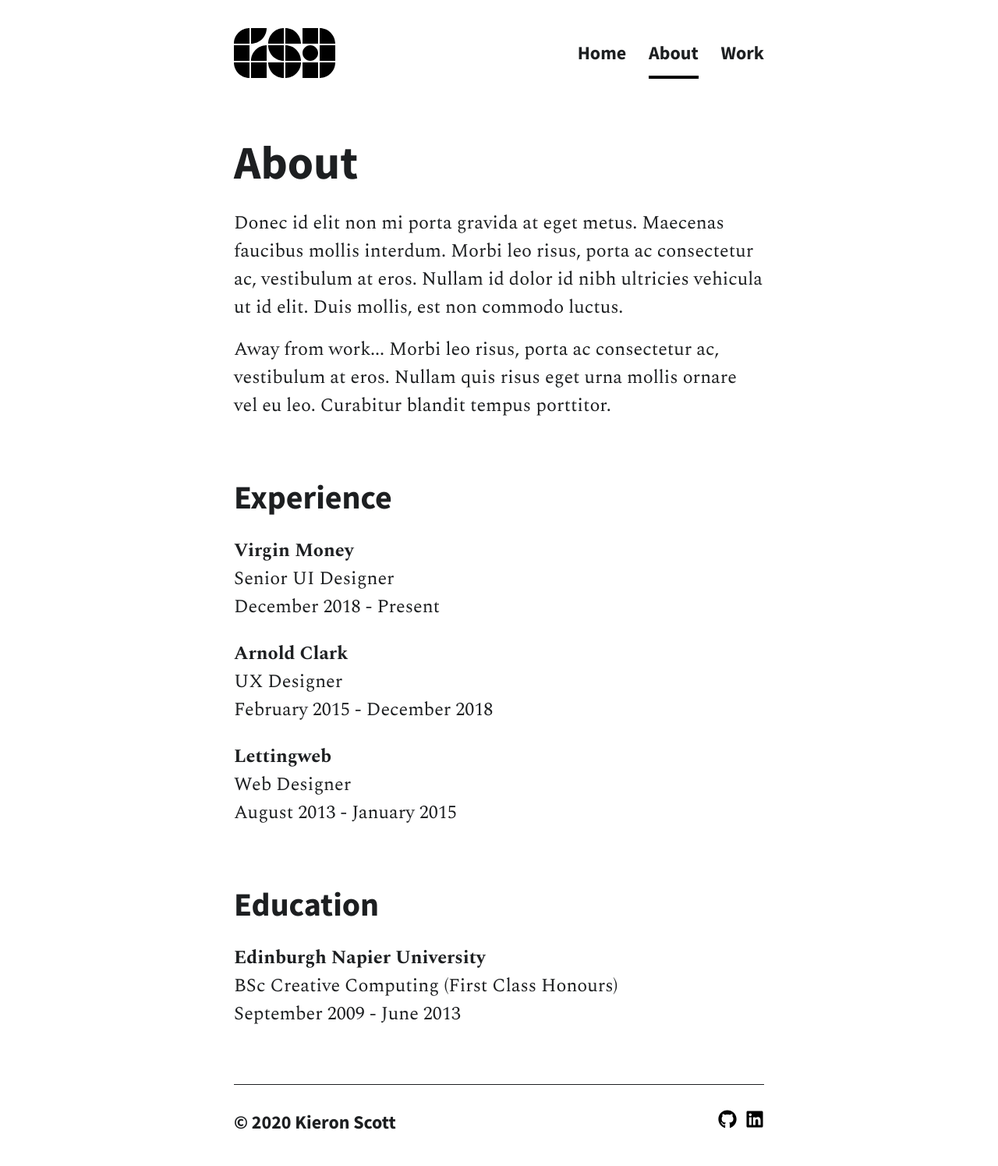
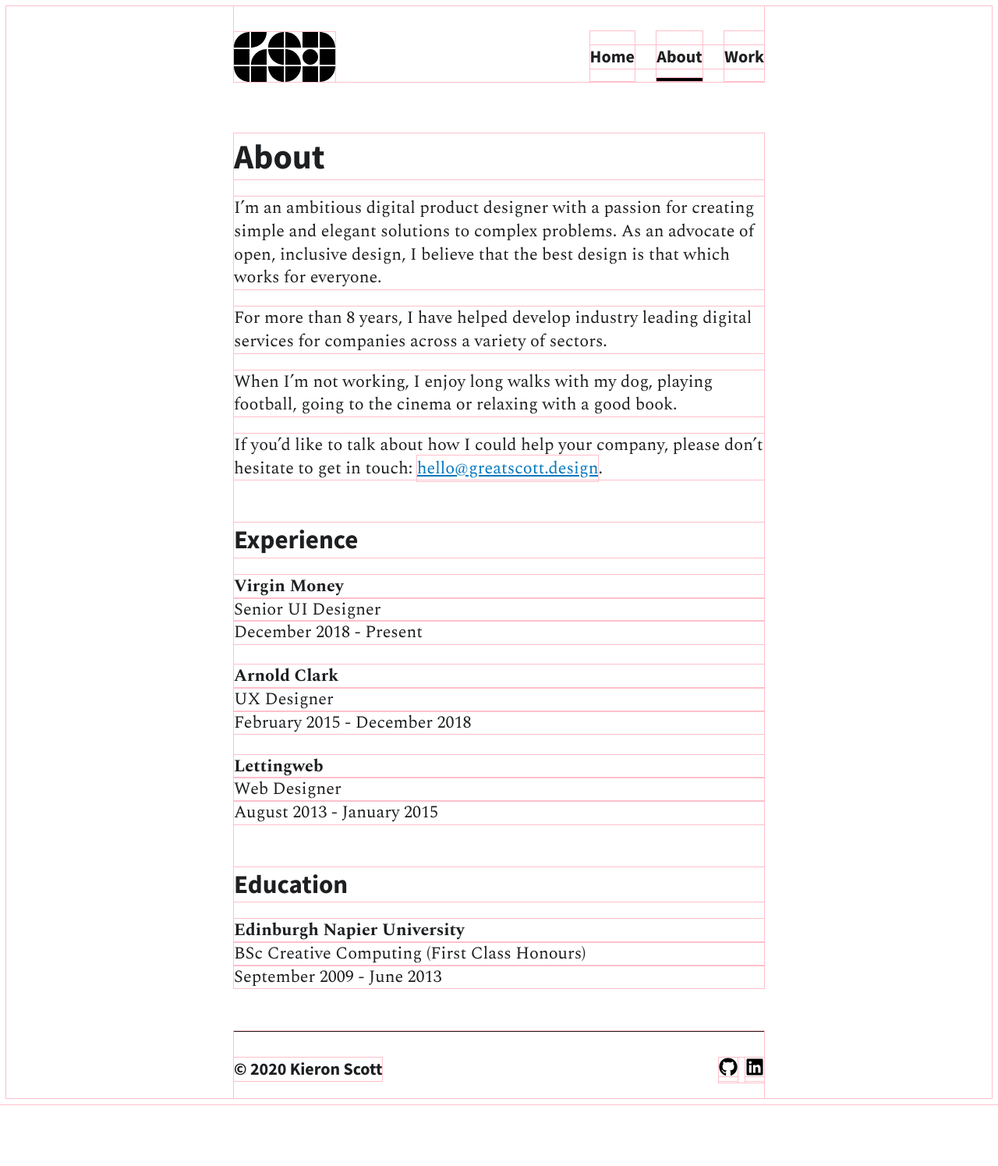
Before and after one commit to kscott7/great-scott-design, a Jekyll site: the page built from _pages/about.html, in a window 1280 px wide. Shown: the whole page at 78% size. Built offline with Jekyll 4.4.1, drawn with Linux system fonts in a browser that asks for light colours; after the commit the page ends 1416 px from its top, so only the background shows below that.

Commit message:
ADD - About section

```diff
--- a/404.html
+++ b/404.html
@@ -7,8 +7,8 @@ layout: default
 
 <main class="wrapper">
   <section>
+    <img src="https://media.giphy.com/media/En6uBClyHm0RG/giphy.gif" alt=" " />
     <h1>Great Scott!!!</h1>
     <p>You've got to go back... back to the <a href="/">home page</a>!</p>
-    <img src="https://media.giphy.com/media/En6uBClyHm0RG/giphy.gif" alt=" " />
   </section>
 </main>
--- a/_pages/about.html
+++ b/_pages/about.html
@@ -7,9 +7,18 @@ layout: default
 <main class="wrapper">
   <section>
     <h1>About</h1>
-    <p>Donec id elit non mi porta gravida at eget metus. Maecenas faucibus mollis interdum. Morbi leo risus, porta ac consectetur ac, vestibulum at eros. Nullam id dolor id nibh ultricies vehicula ut id elit. Duis mollis, est non commodo luctus.</p>
+    <p>I’m an ambitious digital product designer with a passion for creating simple and elegant solutions to complex problems.
+    As an advocate of open, inclusive design, I believe that the best design is that which works for everyone.</p>
 
-    <p>Away from work... Morbi leo risus, porta ac consectetur ac, vestibulum at eros. Nullam quis risus eget urna mollis ornare vel eu leo. Curabitur blandit tempus porttitor.</p>
+    <p>For more than 8 years, I have helped develop industry leading digital services for companies across a variety of
+    sectors.</p>
+
+    <p>When I’m not working, I enjoy long walks with my dog, playing football, going to the cinema or relaxing with a good
+    book.</p>
+
+    <p>If you’d like to talk about how I could help your company, please don’t hesitate to get in touch: <a href="mailto:hello@greatscott.design">hello@greatscott.design</a>.</p>
+
+
   </section>
   <section>
     <h2>Experience</h2>
--- a/_pages/now.html
+++ b/_pages/now.html
@@ -12,10 +12,9 @@ layout: default
   <section>
     <p><strong>Right now I'm:</strong></p>
     <ul>
-      <li>Reading 'Indestractable' by Nir Eyal</li>
+      <li>Reading 'The Great Economists' by Linda Yueh</li>
       <li>Contemplating turning 30 🤔</li>
       <li>Using automation to try and save some money</li>
-      <li>Preparing for a trip to China and Japan... maybe! 😷</li>
       <li>Playing lots of football</li>
     </ul>
   </section>
--- a/_scss/components/_footer.scss
+++ b/_scss/components/_footer.scss
@@ -1,9 +1,13 @@
 footer {
   font-family: $type-sans-serif;
   border-top: 1px solid #1d1f21;
-  padding: 30px 0 12px 0;
+  padding-top: 1.5em;
   display: flex;
   flex-direction: row;
   align-items: flex-start;
   justify-content: space-between;
+
+  p {
+    margin-top: 0;
+  }
 }
--- a/_scss/components/_header.scss
+++ b/_scss/components/_header.scss
@@ -49,8 +49,11 @@ header {
       background-color: #000;
     }
   }
+  @media screen and (min-width: 680px) {
+    padding-top: 1.5em;
+  }
 }
 
 .wrapper.navigation {
-  margin: 36px auto 72px;
+  margin: 0 auto 3em;
 }
--- a/_scss/variables/_typography.scss
+++ b/_scss/variables/_typography.scss
@@ -9,32 +9,34 @@ h1, .h1, h2, .h2, h3, .h3 {
   margin: 0;
 }
 
-h1, .h1 {
-  font-size: 60px;
-  line-height: 72px;
-  margin-bottom: 24px;
+h1 {
+  font-size: 2em;
+  // font-size: 60px;
+  // line-height: 72px;
+  // margin-bottom: 24px;
 }
 
 h2, .h2 {
-  font-size: 42px;
-  line-height: 54px;
-  margin-bottom: 18px;
+  // font-size: 42px;
+  // line-height: 54px;
+  // margin-bottom: 18px;
 }
 
 h3, .h3 {
-  font-size: 30px;
-  line-height: 42px;
-  margin-bottom: 12px;
+  // font-size: 30px;
+  // line-height: 42px;
+  // margin-bottom: 12px;
 }
 
 p, .p {
-  margin: 0;
-  margin-bottom: 18px;
+  // margin: 0;
+  // margin-bottom: 18px;
 }
 
 .big-text {
-  font-size: 42px;
-  line-height: 54px;
+  font-size: 1.5em;
+  // font-size: 42px;
+  // line-height: 54px;
 }
 
 a {
--- a/index.html
+++ b/index.html
@@ -6,7 +6,7 @@ layout: default
 
 <main class="wrapper">
   <section>
-    <p class="big-text"><strong>Hey, I'm Kieron.</strong> A designer with a passion for problem solving, process and building an open inclusive web. I currently work as a Senior UI Designer at Virgin Money.</p>
+    <p class="big-text"><strong>Hey, I’m Kieron.</strong> A designer with a passion for problem solving, process and building an open inclusive web. I currently work as a Senior UI Designer at Virgin Money.</p>
   </section>
 
   <section>
--- a/static/css/styles.scss
+++ b/static/css/styles.scss
@@ -11,19 +11,25 @@
 /* GLOBAL ____________________*/
 
 *, *:before, *:after {
-	// outline: 1px solid pink;
+	outline: 1px solid pink;
   box-sizing: border-box;
 }
 
 body {
   background-color: $base-light;
   color: $base-dark;
-  font-size: 24px;
-  line-height: 36px;
+  font-size: 18px;
+  line-height: 1.35;
   font-family: $type-serif;
   font-weight: 400;
   -webkit-font-smoothing: antialiased;
+  padding: 1em;
   text-rendering: optimizeLegibility;
+
+  @media screen and (min-width: 680px) {
+    font-size: 22px;
+    padding: 0;
+  }
 }
 
 .wrapper {
@@ -32,7 +38,7 @@ body {
 }
 
 section {
-  margin-bottom: 72px;
+  margin-bottom: 2.5em;
 }
 
 ul, dl {
@@ -49,13 +55,13 @@ dd {
   margin: 0;
 
   &:nth-child(3n) {
-    margin-bottom: 24px;
+    margin-bottom: 1.2em;
   }
 }
 
 .work-list {
   li {
-    margin-bottom: 24px;
+    margin-bottom: 1.2em;
   }
 }
 
@@ -79,7 +85,11 @@ dd {
 
 figure {
   margin: 0;
-  margin-bottom: 24px;
+  margin-bottom: 1.5em;
+}
+
+figcaption {
+  font-style: italic;
 }
 
 img {
```
Also changed, not shown: other parts of index.html (+1 -1 lines), _posts/2020-01-01-first-post.html (+8 -14 lines), Gemfile.lock.
